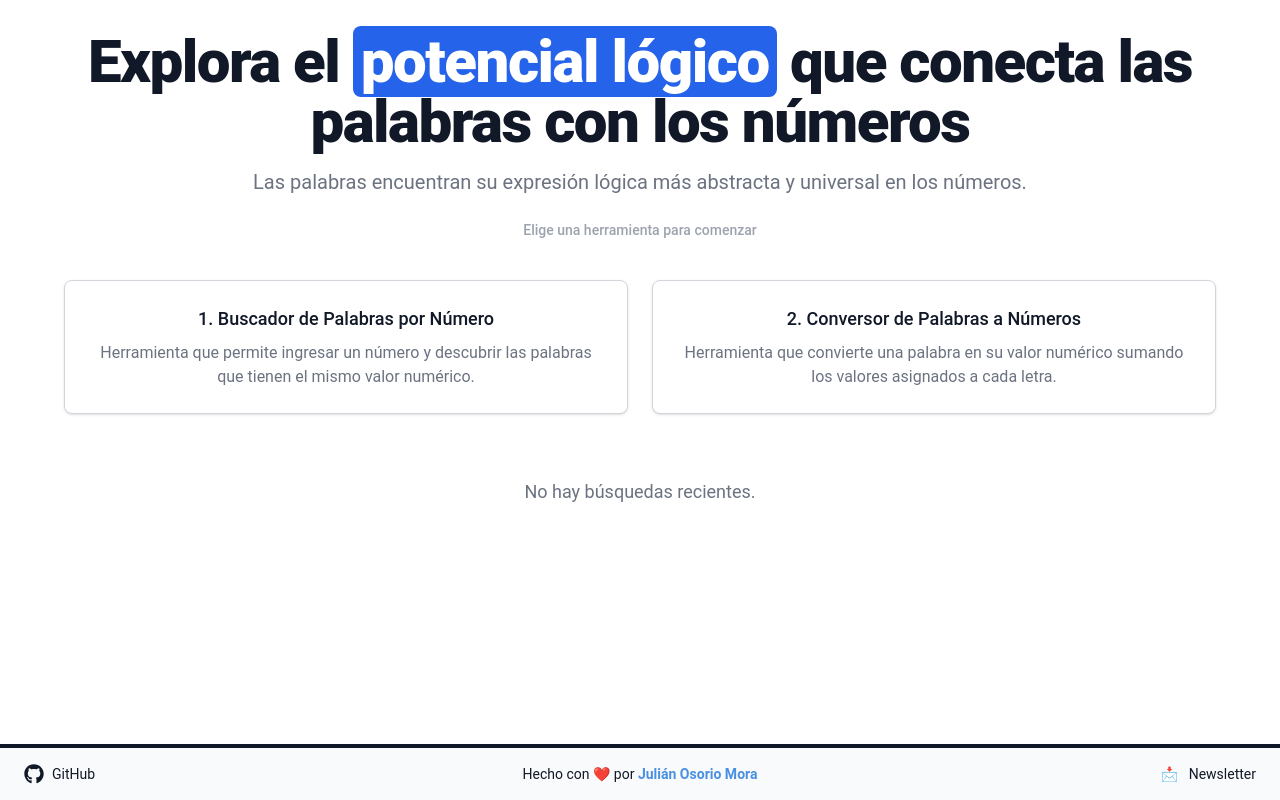
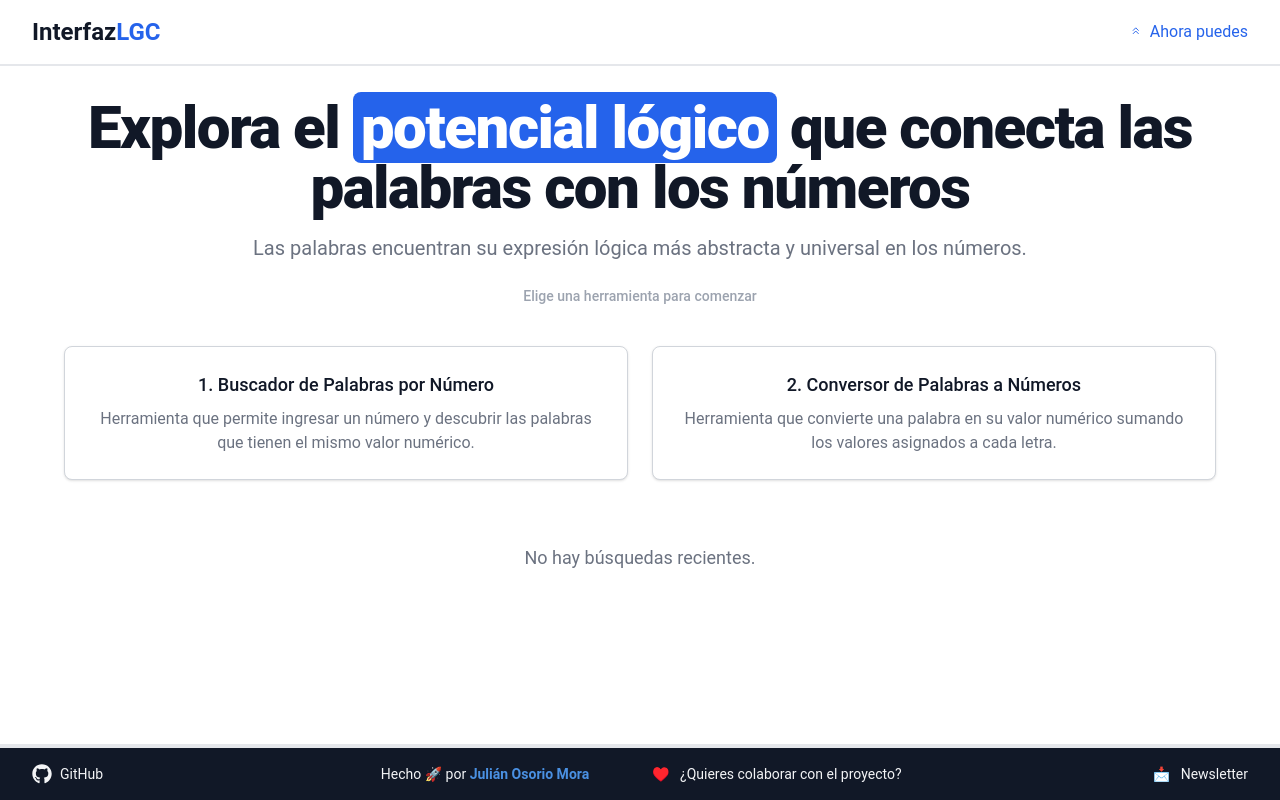
Before and after one commit to jaosomora/LGC-App, a Flask app: page / in a window 1280 px wide. Run offline with Flask 3, Linux system fonts and the light colour scheme; data that the repository does not hold is empty.

Commit message:
Ahora puedes explorar el nuevo header, colaborar en el proyecto y ver los créditos actualizados

```diff
--- a/static/css/output.css
+++ b/static/css/output.css
@@ -777,6 +777,11 @@ select {
   z-index: 50;
 }
 
+.mx-1 {
+  margin-left: 0.25rem;
+  margin-right: 0.25rem;
+}
+
 .mx-auto {
   margin-left: auto;
   margin-right: auto;
@@ -862,6 +867,10 @@ select {
   height: 4rem;
 }
 
+.h-4 {
+  height: 1rem;
+}
+
 .h-5 {
   height: 1.25rem;
 }
@@ -880,6 +889,10 @@ select {
 
 .w-16 {
   width: 4rem;
+}
+
+.w-4 {
+  width: 1rem;
 }
 
 .w-5 {
@@ -963,6 +976,10 @@ select {
   justify-content: space-between;
 }
 
+.gap-1\.5 {
+  gap: 0.375rem;
+}
+
 .gap-3 {
   gap: 0.75rem;
 }
@@ -1043,6 +1060,10 @@ select {
   border-width: 1px;
 }
 
+.border-b-2 {
+  border-bottom-width: 2px;
+}
+
 .border-t-4 {
   border-top-width: 4px;
 }
@@ -1062,11 +1083,6 @@ select {
   border-color: rgb(156 163 175 / var(--tw-border-opacity, 1));
 }
 
-.border-gray-900 {
-  --tw-border-opacity: 1;
-  border-color: rgb(17 24 39 / var(--tw-border-opacity, 1));
-}
-
 .border-transparent {
   border-color: transparent;
 }
@@ -1118,6 +1134,11 @@ select {
 .bg-gray-500 {
   --tw-bg-opacity: 1;
   background-color: rgb(107 114 128 / var(--tw-bg-opacity, 1));
+}
+
+.bg-gray-900 {
+  --tw-bg-opacity: 1;
+  background-color: rgb(17 24 39 / var(--tw-bg-opacity, 1));
 }
 
 .bg-green-100 {
@@ -1206,6 +1227,11 @@ select {
   padding-right: 1.5rem;
 }
 
+.px-8 {
+  padding-left: 2rem;
+  padding-right: 2rem;
+}
+
 .py-0\.5 {
   padding-top: 0.125rem;
   padding-bottom: 0.125rem;
@@ -1243,6 +1269,10 @@ select {
   text-align: right;
 }
 
+.font-sans {
+  font-family: Poppins, Roboto, sans-serif;
+}
+
 .text-2xl {
   font-size: 1.5rem;
   line-height: 2rem;
@@ -1319,6 +1349,11 @@ select {
   color: rgb(0 0 0 / var(--tw-text-opacity, 1));
 }
 
+.text-gray-100 {
+  --tw-text-opacity: 1;
+  color: rgb(243 244 246 / var(--tw-text-opacity, 1));
+}
+
 .text-gray-400 {
   --tw-text-opacity: 1;
   color: rgb(156 163 175 / var(--tw-text-opacity, 1));
@@ -1357,6 +1392,11 @@ select {
 .text-primary {
   --tw-text-opacity: 1;
   color: rgb(74 144 226 / var(--tw-text-opacity, 1));
+}
+
+.text-primary-600 {
+  --tw-text-opacity: 1;
+  color: rgb(37 99 235 / var(--tw-text-opacity, 1));
 }
 
 .text-primary-900 {
@@ -1464,6 +1504,12 @@ select {
   transition-duration: 150ms;
 }
 
+.transition-transform {
+  transition-property: transform;
+  transition-timing-function: cubic-bezier(0.4, 0, 0.2, 1);
+  transition-duration: 150ms;
+}
+
 .duration-200 {
   transition-duration: 200ms;
 }
@@ -1474,6 +1520,11 @@ select {
 
 .ease-in-out {
   transition-timing-function: cubic-bezier(0.4, 0, 0.2, 1);
+}
+
+.hover\:-translate-y-0\.5:hover {
+  --tw-translate-y: -0.125rem;
+  transform: translate(var(--tw-translate-x), var(--tw-translate-y)) rotate(var(--tw-rotate)) skewX(var(--tw-skew-x)) skewY(var(--tw-skew-y)) scaleX(var(--tw-scale-x)) scaleY(var(--tw-scale-y));
 }
 
 .hover\:border-transparent:hover {
@@ -1550,6 +1601,10 @@ select {
 
 .hover\:underline:hover {
   text-decoration-line: underline;
+}
+
+.hover\:opacity-80:hover {
+  opacity: 0.8;
 }
 
 .hover\:shadow-lg:hover {
@@ -1624,11 +1679,6 @@ select {
   background-color: rgb(31 41 55 / var(--tw-bg-opacity, 1));
 }
 
-.dark\:bg-gray-900:is(.dark *) {
-  --tw-bg-opacity: 1;
-  background-color: rgb(17 24 39 / var(--tw-bg-opacity, 1));
-}
-
 .dark\:bg-green-900:is(.dark *) {
   --tw-bg-opacity: 1;
   background-color: rgb(20 83 45 / var(--tw-bg-opacity, 1));
@@ -1719,8 +1769,8 @@ select {
     grid-template-columns: repeat(2, minmax(0, 1fr));
   }
 
-  .sm\:grid-cols-3 {
-    grid-template-columns: repeat(3, minmax(0, 1fr));
+  .sm\:grid-cols-4 {
+    grid-template-columns: repeat(4, minmax(0, 1fr));
   }
 
   .sm\:justify-start {
--- a/templates/base.html
+++ b/templates/base.html
@@ -12,6 +12,34 @@
     </head>
 
     <body class="min-h-screen flex flex-col">
+
+        <div class="flex justify-between items-center px-8 py-4 border-b-2 border-gray-200">
+            <!-- Logo -->
+            <div class="flex items-center gap-4">
+                <h1 class="text-2xl font-bold font-sans"> <!-- Asegúrate de usar font-sans -->
+                    <a href="/" class="hover:opacity-80 transition-opacity">
+                        <span class="text-gray-900">Interfaz</span><span class="text-primary-600">LGC</span> <!-- Usando tus colores -->
+                    </a>
+                </h1>
+            </div>
+
+            <!-- Navegación con el enlace "Ahora puedes" -->
+            <nav class="flex items-center">
+                <!-- Botón de "Ahora puedes" -->
+                <a href="https://julianosoriom.notion.site/Novedades-Interfaz-LGC-18b36143fa8380f7893ed0c0d2a76133?pvs=4" target="_blank" rel="noopener noreferrer" class="text-primary-600 hover:-translate-y-0.5 transition-transform flex items-center gap-1.5">
+                    <div class="flex items-center">
+                        <!-- Ícono actualizado para "Ahora puedes" -->
+                        <svg xmlns="http://www.w3.org/2000/svg" width="24" height="24" viewBox="0 0 50 50" fill="none" stroke="currentColor" stroke-width="3" class="w-4 h-4 mx-1">
+                            <path d="M10 20L18 12L26 20" stroke-linecap="round" stroke-linejoin="round"></path>
+                            <path d="M10 30L18 22L26 30" stroke-linecap="round" stroke-linejoin="round"></path>
+                        </svg>
+                        <!-- Texto del enlace "Ahora puedes" -->
+                        Ahora puedes
+                    </div>
+                </a>
+            </nav>
+        </div>
+
         <main class="flex-grow max-w-7xl mx-auto p-6 md:p-8">
             {% block content %}
             <div class="grid grid-cols-1 sm:grid-cols-2 lg:grid-cols-3 gap-6">
@@ -96,14 +124,12 @@
             </div>
         </div>
 
-        <footer class="w-full border-t-4 border-gray-900 dark:border-gray-700 bg-gray-50 dark:bg-gray-900 mt-auto">
-            <div class="max-w-7xl mx-auto px-6 py-4">
-                <div class="grid grid-cols-1 sm:grid-cols-3 gap-6 items-center text-gray-900 dark:text-gray-300 text-sm">
+        <footer class="w-full bg-gray-900 text-gray-100 dark:bg-gray-700 dark:text-gray-300 border-t-4 border-gray-200 dark:border-gray-700 mt-auto">
+            <div class="max-w-7xl mx-auto px-8 py-4">
+                <div class="grid grid-cols-1 sm:grid-cols-4 gap-6 items-center text-sm">
                     <!-- Izquierda: GitHub -->
                     <div class="flex justify-center sm:justify-start space-x-4">
-                        <a href="https://github.com/jaosomora/LGC-App" target="_blank"
-                            rel="noopener noreferrer"
-                            class="hover:underline flex items-center hover:text-primary-600 dark:hover:text-primary-400">
+                        <a href="https://github.com/jaosomora/LGC-App" target="_blank" rel="noopener noreferrer" class="hover:underline flex items-center hover:text-primary-600 dark:hover:text-primary-400">
                             <svg class="w-5 h-5 mr-2" xmlns="http://www.w3.org/2000/svg" viewBox="0 0 496 512">
                                 <path fill="currentColor" d="M165.9 397.4c0 2-2.3 3.6-5.2 3.6-3.3.3-5.6-1.3-5.6-3.6 0-2 2.3-3.6 5.2-3.6 3-.3 5.6 1.3 5.6 3.6zm-31.1-4.5c-.7 2 1.3 4.3 4.3 4.9 2.6 1 5.6 0 6.2-2s-1.3-4.3-4.3-5.2c-2.6-.7-5.5.3-6.2 2.3zm44.2-1.7c-2.9.7-4.9 2.6-4.6 4.9.3 2 2.9 3.3 5.9 2.6 2.9-.7 4.9-2.6 4.6-4.6-.3-1.9-3-3.2-5.9-2.9zM244.8 8C106.1 8 0 113.3 0 252c0 110.9 69.8 205.8 169.5 239.2 12.8 2.3 17.3-5.6 17.3-12.1 0-6.2-.3-40.4-.3-61.4 0 0-70 15-84.7-29.8 0 0-11.4-29.1-27.8-36.6 0 0-22.9-15.7 1.6-15.4 0 0 24.9 2 38.6 25.8 21.9 38.6 58.6 27.5 72.9 20.9 2.3-16 8.8-27.1 16-33.7-55.9-6.2-112.3-14.3-112.3-110.5 0-27.5 7.6-41.3 23.6-58.9-2.6-6.5-11.1-33.3 2.6-67.9 20.9-6.5 69 27 69 27 20-5.6 41.5-8.5 62.8-8.5s42.8 2.9 62.8 8.5c0 0 48.1-33.6 69-27 13.7 34.7 5.2 61.4 2.6 67.9 16 17.7 25.8 31.5 25.8 58.9 0 96.5-58.9 104.2-114.8 110.5 9.2 7.9 17 22.9 17 46.4 0 33.7-.3 75.4-.3 83.6 0 6.5 4.6 14.4 17.3 12.1C428.2 457.8 496 362.9 496 252 496 113.3 383.5 8 244.8 8z"></path>
                             </svg>
@@ -114,12 +140,19 @@
                     <!-- Centro: Créditos -->
                     <div class="flex justify-center sm:justify-center text-center sm:text-left">
                         <p class="text-sm">
-                            Hecho con ❤️ por
-                            <a href="https://www.instagram.com/julianosoriomora/" target="_blank"
-                                class="hover:underline font-semibold text-primary dark:text-primary-400">
+                            Hecho 🚀 por
+                            <a href="https://www.instagram.com/julianosoriomora/" target="_blank" class="hover:underline font-semibold text-primary dark:text-primary-400">
                                 Julián Osorio Mora
                             </a>
                         </p>
+                    </div>
+
+                    <!-- Nueva opción: ¿Quieres colaborar con el proyecto? -->
+                    <div class="flex justify-center sm:justify-start">
+                        <a href="https://ko-fi.com/julianosoriom" target="_blank" rel="noopener noreferrer" class="hover:underline flex items-center hover:text-primary-600 dark:hover:text-primary-400">
+                            <span class="w-5 h-5 mr-2 inline-block">♥️</span>
+                            ¿Quieres colaborar con el proyecto?
+                        </a>
                     </div>
 
                     <!-- Derecha: Newsletter -->
```
Also changed, not shown: CHANGELOG.md.
